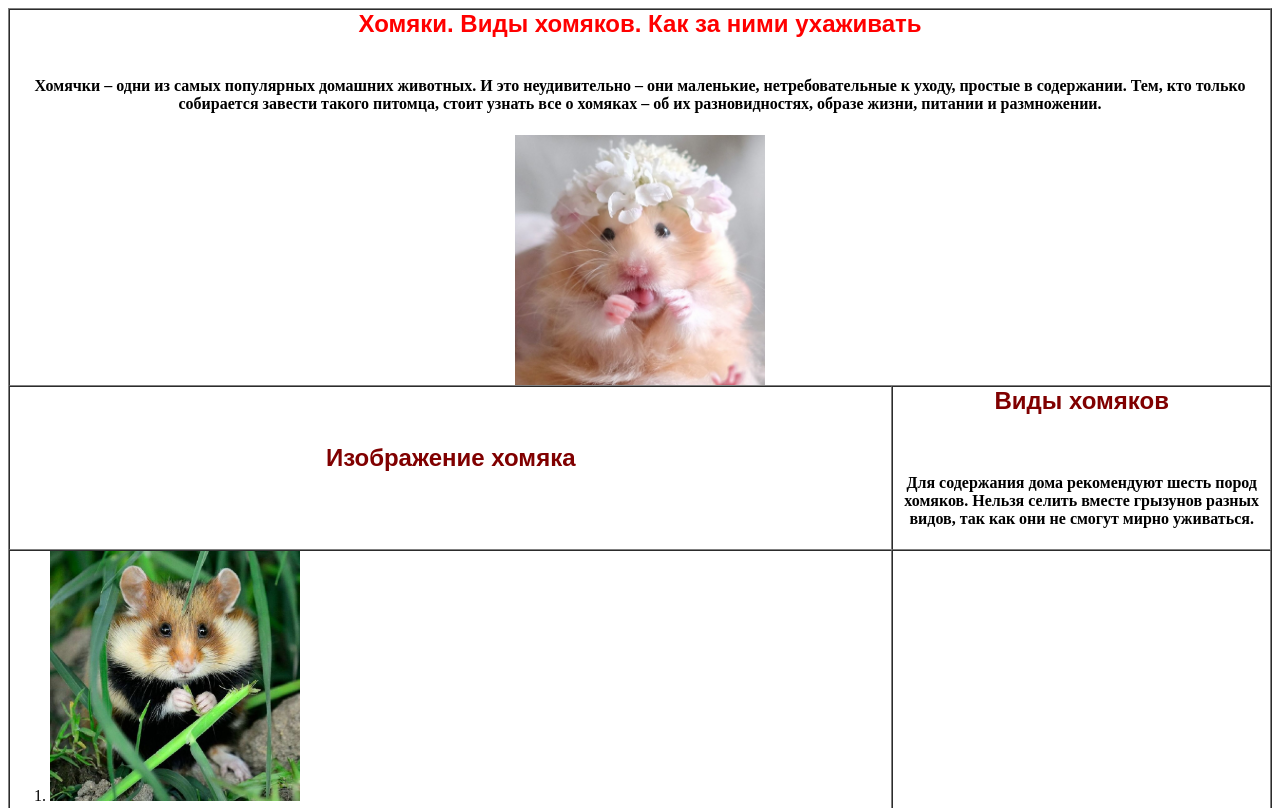
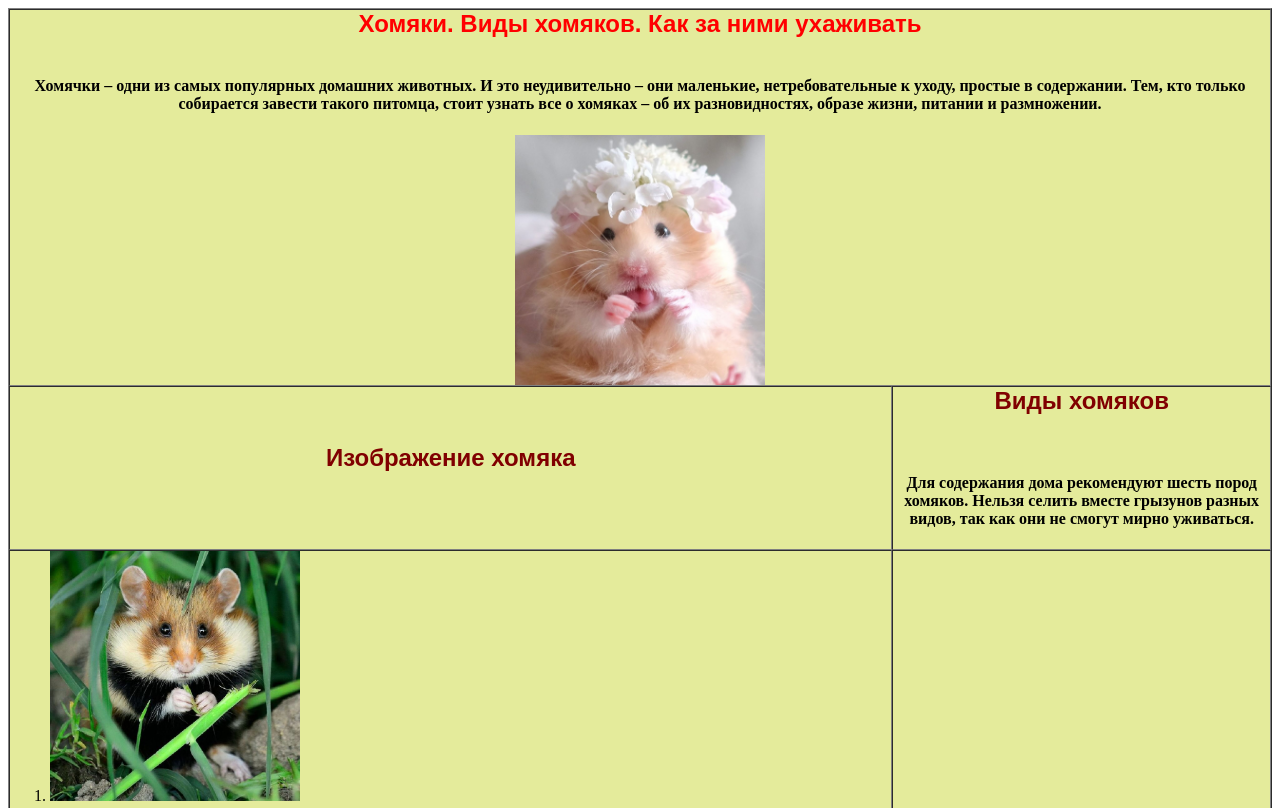
Before and after one commit to sonatigr/hamsterroborovskycare, a plain HTML site: page hamsterhomepage.html in a window 1280 px wide. Shown: the top 808 px of the page. Drawn offline with Linux system fonts and the light colour scheme.

Commit message:
Update hamsterhomepage.html

```diff
--- a/hamsterhomepage.html
+++ b/hamsterhomepage.html
@@ -1,5 +1,9 @@
 <html>
-<head><title>Главная страница про хомяков</title></head>
+<head><title>Главная страница про хомяков</title>
+  <style>
+  table{background:#e4eb9b;}
+  </style>
+  </head>
 <body>
 <table border="1" cellpadding="0" cellspacing="0" width="100%">
 <tr>
```
